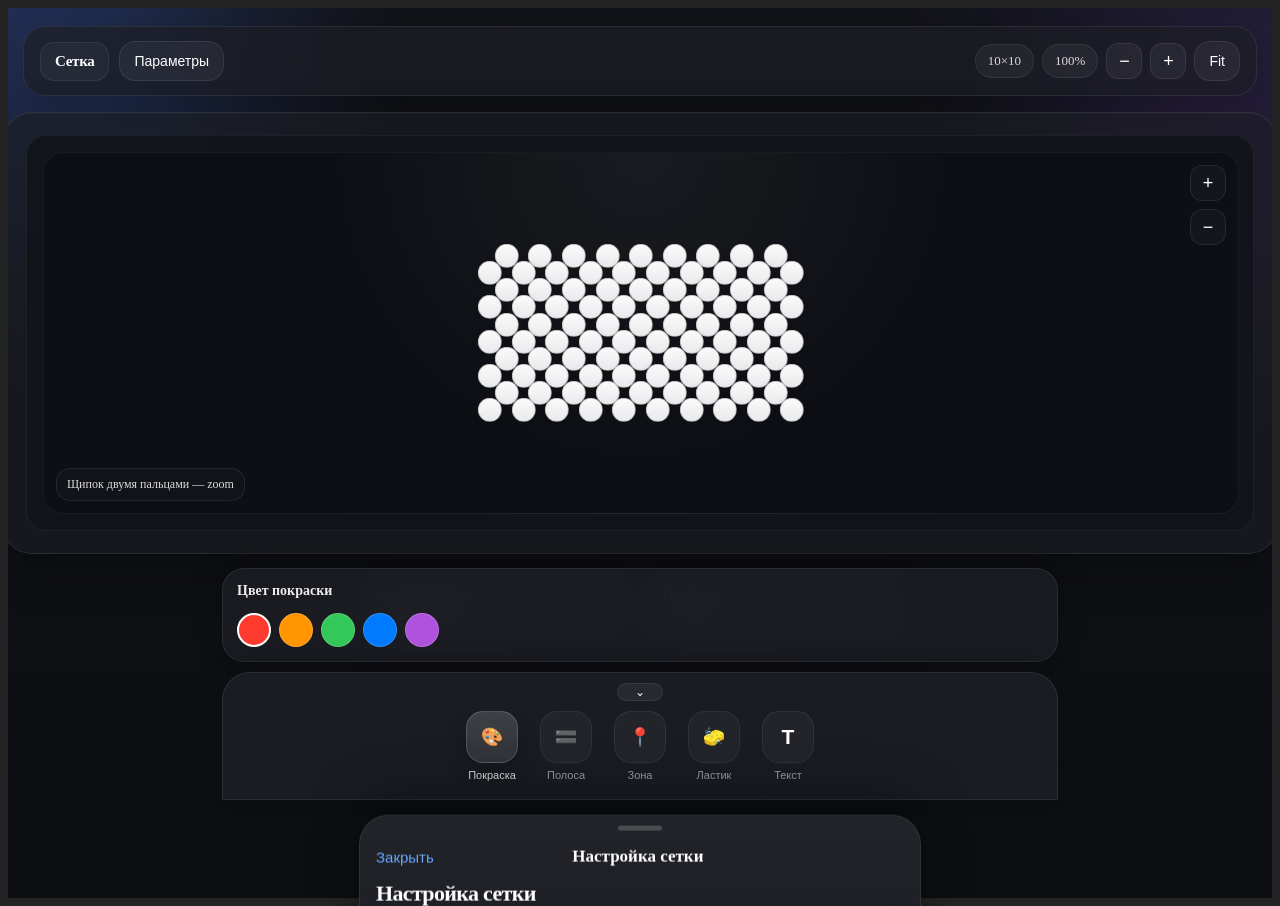
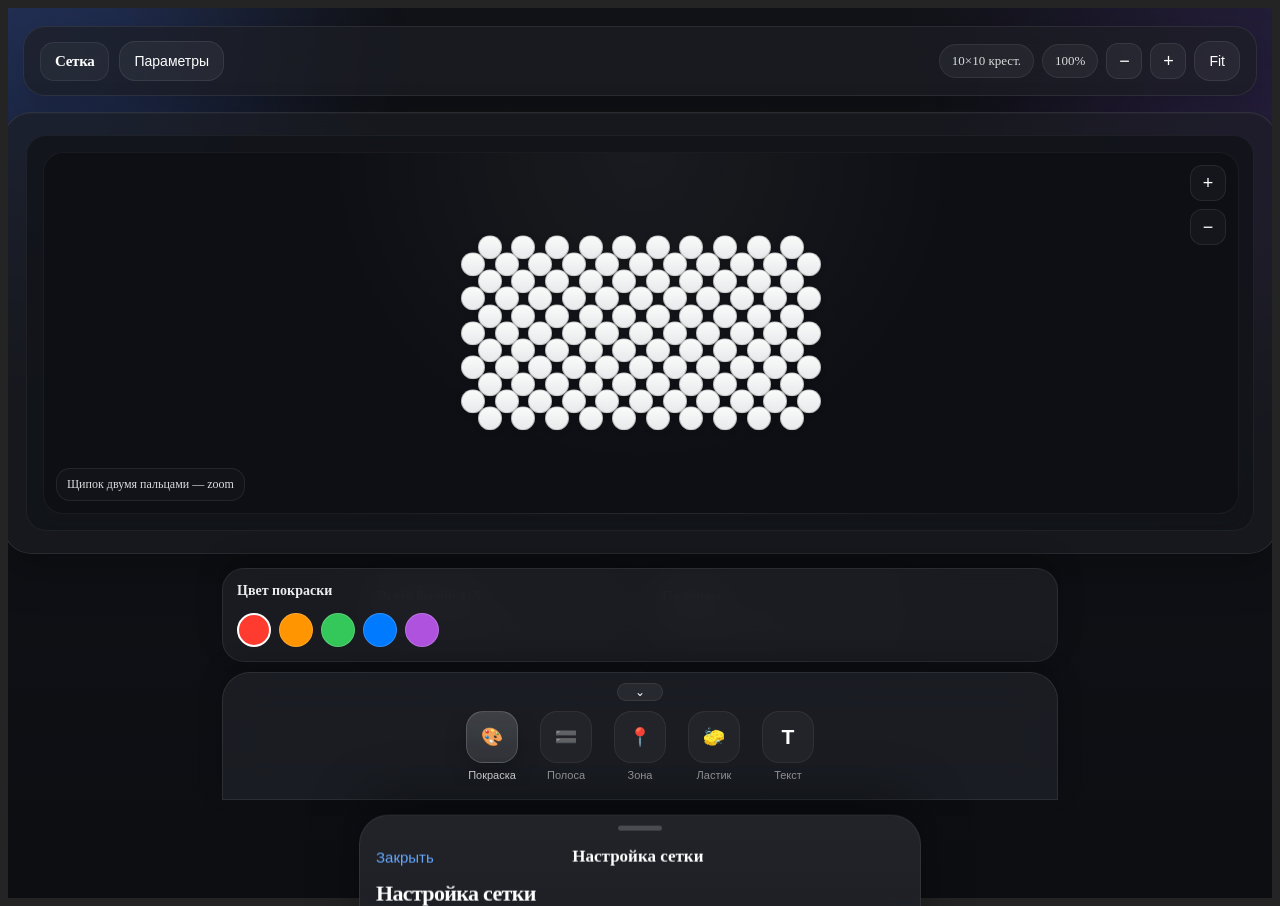
Before and after one commit to DaniilOreshenkov/miniApp, a React (Vite) app: page / in a window 1280 px wide. Built offline with nearby package versions, Linux system fonts and the light colour scheme.

Commit message:
настройка сетки 2

```diff
--- a/src/screens/GridScreen.tsx
+++ b/src/screens/GridScreen.tsx
@@ -37,8 +37,8 @@ type TextNote = {
 };
 
 type GridSettings = {
-  width: number;
-  height: number;
+  width: number; // ширина в крестиках
+  height: number; // длина в крестиках
 };
 
 const colors = ["#FF3B30", "#FF9500", "#34C759", "#007AFF", "#AF52DE"];
@@ -139,13 +139,10 @@ const getTouchCenter = (
   };
 };
 
-const GridScreen: React.FC<Props> = ({
-  width,
-  height,
-}) => {
+const GridScreen: React.FC<Props> = ({ width, height }) => {
   const initialSettings: GridSettings = {
-    width: Math.max(2, width || 10),
-    height: Math.max(2, height || 10),
+    width: Math.max(1, width ?? 10),
+    height: Math.max(1, height ?? 10),
   };
 
   const [settings, setSettings] = useState<GridSettings>(initialSettings);
@@ -154,12 +151,22 @@ const GridScreen: React.FC<Props> = ({
 
   const [settingsSheetOpen, setSettingsSheetOpen] = useState(false);
 
-  const getRowLength = (rowIndex: number, currentWidth: number) => {
-    return rowIndex % 2 === 0 ? currentWidth - 1 : currentWidth;
+  // Логика крестиков:
+  // 1 крестик = 4 кружка
+  // каждый следующий крестик добавляет только 1 новый кружок по оси
+  // поэтому:
+  // длинный ряд = width + 1
+  // короткий ряд = width
+  // количество рядов = height + 1
+  const getRowLength = (rowIndex: number, crossesWidth: number) => {
+    const longRow = crossesWidth + 1;
+    const shortRow = crossesWidth;
+
+    return rowIndex % 2 === 0 ? shortRow : longRow;
   };
 
   const createGrid = (s: GridSettings) =>
-    Array.from({ length: s.height }, (_, rowIndex) =>
+    Array.from({ length: s.height + 1 }, (_, rowIndex) =>
       Array.from({ length: getRowLength(rowIndex, s.width) }, () => ({
         color: baseColor,
         zone: null,
@@ -231,8 +238,8 @@ const GridScreen: React.FC<Props> = ({
   const selectedNote = notes.find((note) => note.id === selectedNoteId) || null;
 
   const normalizeSettings = (s: GridSettings): GridSettings => {
-    const normalizedWidth = Math.max(2, Number(s.width) || 10);
-    const normalizedHeight = Math.max(2, Number(s.height) || 10);
+    const normalizedWidth = Math.max(1, Number(s.width) || 1);
+    const normalizedHeight = Math.max(1, Number(s.height) || 1);
 
     return {
       width: normalizedWidth,
@@ -240,8 +247,8 @@ const GridScreen: React.FC<Props> = ({
     };
   };
 
-  const boardWidth = (settings.width - 1) * xStep + bead;
-  const boardHeight = (settings.height - 1) * yStep + bead;
+  const boardWidth = settings.width * xStep + bead;
+  const boardHeight = settings.height * yStep + bead;
 
   const fitScale = useMemo(() => {
     if (!viewportSize.width) return 1;
@@ -329,7 +336,14 @@ const GridScreen: React.FC<Props> = ({
 
       return next;
     });
-  }, [zoom, fitScale, boardWidth, boardHeight, viewportSize.width, viewportSize.height]);
+  }, [
+    zoom,
+    fitScale,
+    boardWidth,
+    boardHeight,
+    viewportSize.width,
+    viewportSize.height,
+  ]);
 
   const resetView = () => {
     setZoom(1);
@@ -698,7 +712,11 @@ const GridScreen: React.FC<Props> = ({
   };
 
   const handleViewportTouchMove = (e: React.TouchEvent<HTMLDivElement>) => {
-    if (!pinchRef.current.isPinching || e.touches.length !== 2 || !viewportRef.current) {
+    if (
+      !pinchRef.current.isPinching ||
+      e.touches.length !== 2 ||
+      !viewportRef.current
+    ) {
       return;
     }
 
@@ -1093,15 +1111,15 @@ const GridScreen: React.FC<Props> = ({
 
         <div style={settingsFieldsGridStyle}>
           <div style={settingsFieldCardStyle}>
-            <div style={settingsActionTitleStyle}>Ширина</div>
+            <div style={settingsActionTitleStyle}>Ширина (крестики)</div>
             <input
               type="number"
-              min={2}
+              min={1}
               value={draftSettings.width}
               onChange={(e) =>
                 setDraftSettings((prev) => ({
                   ...prev,
-                  width: Math.max(2, Number(e.target.value) || 2),
+                  width: Math.max(1, Number(e.target.value) || 1),
                 }))
               }
               style={{ ...inputStyle, marginTop: 10 }}
@@ -1109,15 +1127,15 @@ const GridScreen: React.FC<Props> = ({
           </div>
 
           <div style={settingsFieldCardStyle}>
-            <div style={settingsActionTitleStyle}>Длина</div>
+            <div style={settingsActionTitleStyle}>Длина (крестики)</div>
             <input
               type="number"
-              min={2}
+              min={1}
               value={draftSettings.height}
               onChange={(e) =>
                 setDraftSettings((prev) => ({
                   ...prev,
-                  height: Math.max(2, Number(e.target.value) || 2),
+                  height: Math.max(1, Number(e.target.value) || 1),
                 }))
               }
               style={{ ...inputStyle, marginTop: 10 }}
@@ -1302,31 +1320,20 @@ const GridScreen: React.FC<Props> = ({
             }}
           >
             <div style={topInfoChipStyle}>
-              {settings.width}×{settings.height}
+              {settings.width}×{settings.height} крест.
             </div>
 
-            <div style={topInfoChipStyle}>
-              {Math.round(zoom * 100)}%
-            </div>
-
-            <button
-              onClick={() => zoomTo(zoom * 0.9)}
-              style={zoomActionStyle}
-            >
+            <div style={topInfoChipStyle}>{Math.round(zoom * 100)}%</div>
+
+            <button onClick={() => zoomTo(zoom * 0.9)} style={zoomActionStyle}>
               −
             </button>
 
-            <button
-              onClick={() => zoomTo(zoom * 1.1)}
-              style={zoomActionStyle}
-            >
+            <button onClick={() => zoomTo(zoom * 1.1)} style={zoomActionStyle}>
               +
             </button>
 
-            <button
-              onClick={resetView}
-              style={secondaryActionStyle}
-            >
+            <button onClick={resetView} style={secondaryActionStyle}>
               Fit
             </button>
           </div>
@@ -1437,7 +1444,8 @@ const GridScreen: React.FC<Props> = ({
               >
                 {grid.map((row, r) => {
                   const rowLength = getRowLength(r, settings.width);
-                  const rowStartX = rowLength === settings.width ? 0 : xStep / 2;
+                  const rowStartX =
+                    rowLength === settings.width + 1 ? 0 : xStep / 2;
 
                   return row.map((cell, c) => {
                     const left = rowStartX + c * xStep;
```
